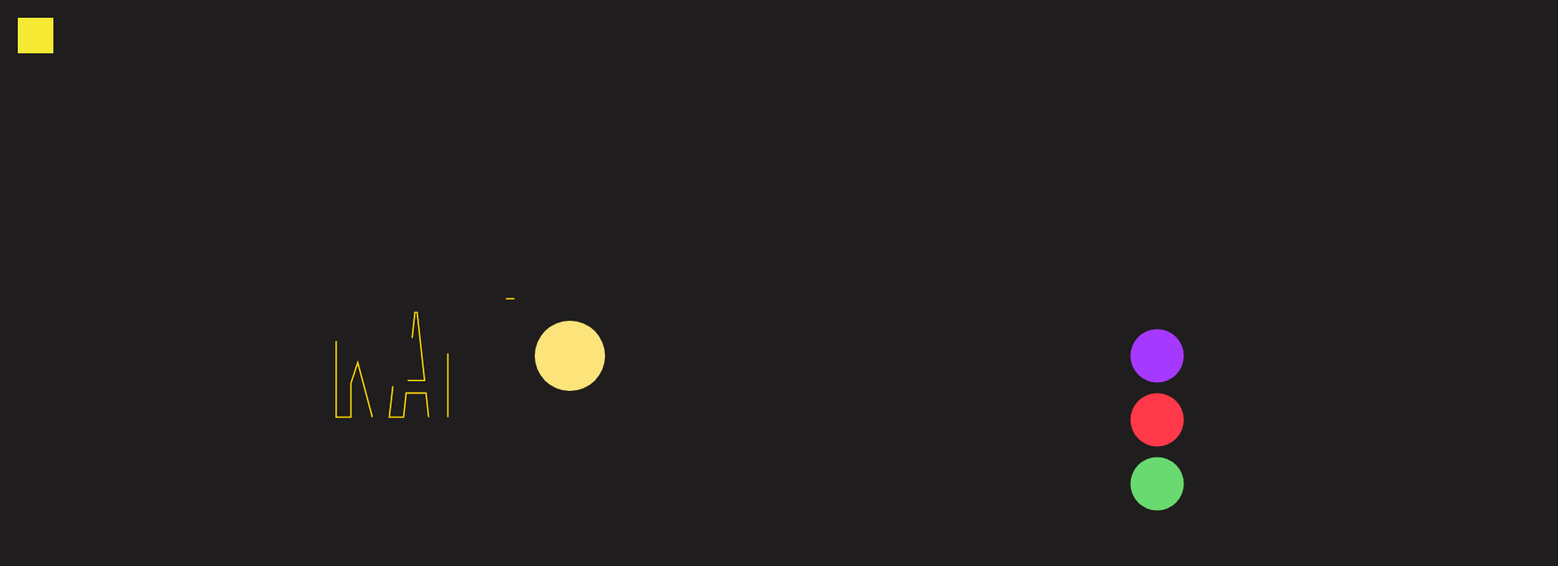
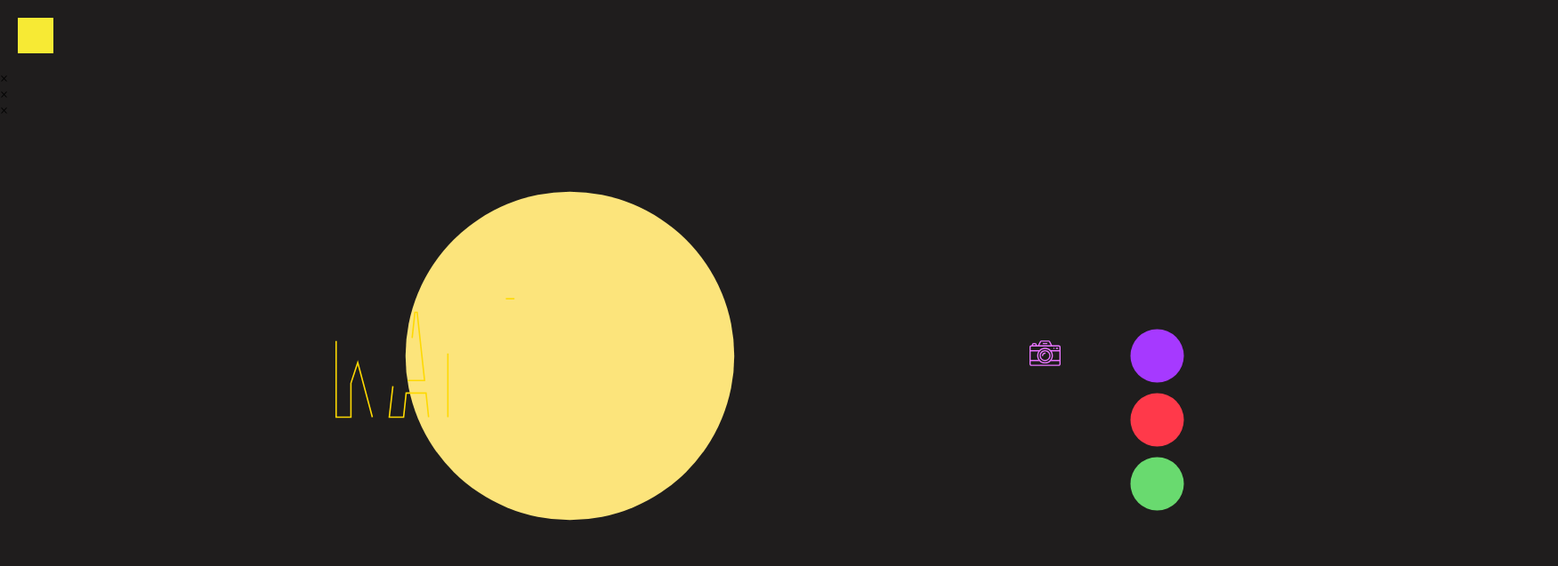
Before and after one commit to kforkaran/kanvas19, a website built with webpack: page index.html in a window 1280 px wide. Shown: the top 637 px of the page at 89% size, 1751 px wide, since content can reach past the window. Built offline with nearby package versions, Linux system fonts and the light colour scheme.

Commit message:
Circle Icon

```diff
--- a/index.html
+++ b/index.html
@@ -16,13 +16,27 @@
 
 
 
+  <div id="circle4"></div>
+  <div id="circle3"></div>
   <div id="circle2"></div>
-  <div id="circle3"></div>
-  <div id="circle4"></div>
-  <div id="circle1">
-    <p>x</p>
+  <div id="circle1"></div>
+
+  <div class="close">
+    <span>&times;</span>
+  </div>
+  <div class="close2">
+    <span>&times;</span>
+  </div>
+  <div class="close3">
+    <span>&times;</span>
+  </div>
+  <div class="close4">
+    <span>&times;</span>
   </div>
 
+
+  <!-- content -->
+  <h1 class="ml12">Photography</h1>
 
   <svg id="Title" class="title" version="1.1" id="Layer_1" xmlns="http://www.w3.org/2000/svg"
     xmlns:xlink="http://www.w3.org/1999/xlink" x="0px" y="0px" viewBox="0 0 800 300"
@@ -63,15 +77,71 @@
     </g>
   </svg>
 
-  <div class="close">
-    <span>&times;</span>
-  </div>
+
 
   <div id="icon" class="social-icons">
     <i id="icon1" class="fab fa-facebook-f icon"></i><br />
     <i id="icon2" class="fab fa-instagram icon"></i>
   </div>
 
+
+  <svg id="camera" version="1.1" id="Capa_1" xmlns="http://www.w3.org/2000/svg"
+    xmlns:xlink="http://www.w3.org/1999/xlink" x="0px" y="0px" viewBox="0 0 512 512"
+    style="enable-background:new 0 0 512 512;" xml:space="preserve">
+    <style type="text/css">
+      .p {
+        fill: #e875ff;
+        stroke: #e875ff;
+        stroke-width: 2;
+        stroke-miterlimit: 10;
+      }
+    </style>
+    <g>
+      <g>
+        <path class="p" d="M402,166c-5.52,0-10,4.48-10,10s4.48,10,10,10c5.52,0,10-4.48,10-10S407.52,166,402,166z" />
+      </g>
+    </g>
+    <g>
+      <g>
+        <path class="p" d="M482,126H372.18l-31.706-63.413C335.357,52.356,325.075,46,313.64,46H198.36c-11.437,0-21.719,6.356-26.834,16.588
+			L139.82,126H120v-10c0-16.542-13.458-30-30-30H70c-16.542,0-30,13.458-30,30v10H30c-16.542,0-30,13.458-30,30
+			c0,27.175,0,269.429,0,280c0,16.542,13.458,30,30,30h452c16.542,0,30-13.458,30-30c0-27.175,0-269.429,0-280
+			C512,139.458,498.542,126,482,126z M189.415,71.532C191.121,68.12,194.548,66,198.36,66h115.28c3.812,0,7.24,2.12,8.946,5.532
+			L349.82,126H162.18L189.415,71.532z M60,116c0-5.514,4.486-10,10-10h20c5.514,0,10,4.486,10,10v10H60V116z M20,225.9h126.451
+			C133.161,246.661,126,270.992,126,296c0,25.01,7.162,49.243,20.45,70H20V225.9z M256,186c60.133,0,110,48.719,110,110
+			c0,61.212-49.797,110-110,110c-60.257,0-110-48.842-110-110C146,234.795,195.79,186,256,186z M492,436c0,5.514-4.486,10-10,10H30
+			c-5.514,0-10-4.486-10-10v-50h142.226c24.435,25.472,58.349,40,93.774,40c35.431,0,69.348-14.532,93.775-40H492V436z M492,366
+			H365.549C378.839,345.239,386,321.009,386,296c0-25.009-7.161-49.239-20.451-70H492V366z M492,206H349.774
+			c-24.434-25.472-58.348-40-93.774-40c-35.43,0-69.347,14.532-93.775,40H20v-50c0-5.514,4.486-10,10-10c9.081,0,437.942,0,452,0
+			c5.514,0,10,4.486,10,10V206z" />
+      </g>
+    </g>
+    <g>
+      <g>
+        <path class="p"
+          d="M286,86h-60c-5.523,0-10,4.477-10,10s4.477,10,10,10h60c5.522,0,10-4.477,10-10S291.522,86,286,86z" />
+      </g>
+    </g>
+    <g>
+      <g>
+        <path class="p" d="M256,206c-49.626,0-90,40.374-90,90c0,49.626,40.374,90,90,90c49.626,0,90-40.374,90-90C346,246.374,305.626,206,256,206z
+			 M256,366c-38.598,0-70-31.402-70-70c0-38.598,31.402-70,70-70s70,31.402,70,70C326,334.598,294.598,366,256,366z" />
+      </g>
+    </g>
+    <g>
+      <g>
+        <path class="p" d="M256,246c-27.57,0-50,22.43-50,50c0,5.523,4.477,10,10,10s10-4.477,10-10c0-16.542,13.458-30,30-30
+			c5.522,0,10-4.477,10-10S261.522,246,256,246z" />
+      </g>
+    </g>
+    <g>
+      <g>
+        <path class="p"
+          d="M462,166h-20c-5.522,0-10,4.477-10,10s4.478,10,10,10h20c5.522,0,10-4.477,10-10S467.522,166,462,166z" />
+      </g>
+    </g>
+  </svg>
+
   <script src="script.bundle.js"></script>
 </body>
 
--- a/script.js
+++ b/script.js
@@ -23,7 +23,13 @@ if (window.innerWidth > 800) {
       scale: 60,
       translateX: 11,
       duration: 250
-    }) //circle2
+    })
+    .add({
+      targets: '#camera',
+      translateX: -128,
+      duration: 250
+    })
+    //circle2
     .add({
       targets: '#circle2',
       scale: 500,
@@ -78,7 +84,8 @@ if (window.innerWidth > 800) {
       translateX: 11,
       translateY: 3.6,
       duration: 250
-    });
+    })
+
 } else {
   document.getElementById('circle1').innerHTML = 'Mobile';
 }
@@ -130,7 +137,6 @@ anime({
 
 //onclick circles
 
-const circles = ['1', '2', '3', '4'];
 document.querySelector('.close').style.display = 'none';
 let zoom1 = anime({
   targets: '#circle1',
@@ -147,15 +153,65 @@ let zoomOut = anime({
   autoplay: false
 })
 
-document.querySelector('#circle1').onclick = () => {
+const cameraZoom = anime({
+  targets: '#camera',
+  scale: 40,
+  translateX: -11,
+  translateY: -2.4,
+  duration: 250,
+  autoplay: false
+})
+const cameraOffZoom = anime({
+  targets: '#camera',
+  scale: 1,
+  translateX: -128,
+  duration: 250,
+  autoplay: false
+})
+
+const cameraStroke = anime({
+  targets: '#camera .p',
+  strokeDashoffset: [anime.setDashoffset, 0],
+  duration: 2200,
+  delay: function (el, i) {
+    return i * 250;
+  },
+  loop: true,
+  direction: 'alternate',
+  autoplay: false
+});
+
+var textWrapper = document.querySelector('.ml12');
+textWrapper.innerHTML = textWrapper.textContent.replace(/\S/g, "<span class='letter'>$&</span>");
+
+const cameraContent = anime({
+  targets: '.ml12 .letter',
+  translateX: [40, 0],
+  translateZ: 0,
+  opacity: [0, 1],
+  duration: 1200,
+  delay: (el, i) => 500 + 30 * i,
+  autoplay: false
+})
+
+document.querySelector('.ml12').style.display = 'none';
+document.querySelector('#camera').onclick = () => {
   zoom1.play();
   console.log('hgh')
   document.getElementById('Title').style.display = 'none';
+  document.querySelector('#camera').style.fill = 'rgba(0,0,0,0)'
   document.querySelector('.close').style.display = 'block';
+  document.querySelector('.ml12').style.display = 'block';
+  cameraZoom.play();
+  cameraStroke.play();
+  cameraContent.play();
+
 };
 
 document.querySelector('.close').onclick = () => {
   zoomOut.play();
   document.getElementById('Title').style.display = 'block';
   document.querySelector('.close').style.display = 'none';
+  document.querySelector('.ml12').style.display = 'none';
+  cameraOffZoom.play();
 }
--- a/style.css
+++ b/style.css
@@ -92,6 +92,7 @@ body {
     color: #fff;
     font-size: 4em;
     position: absolute;
+    left: 20px;
     cursor: pointer;
     font-weight: 900;
     z-index: 2;
@@ -103,3 +104,24 @@ body {
     left: 50%;
     transform: translate(-50%, -50%);
 }
+
+#camera {
+    width: 35px;
+    position: absolute;
+    right: -40px;
+    top: 47.5%;
+}
+
+.ml12 {
+    font-weight: 200;
+    font-size: 1.8em;
+    color: white;
+    font-family: Raleway;
+    text-transform: uppercase;
+    letter-spacing: 0.5em;
+}
+
+.ml12 .letter {
+    display: inline-block;
+    line-height: 1em;
+}
```
